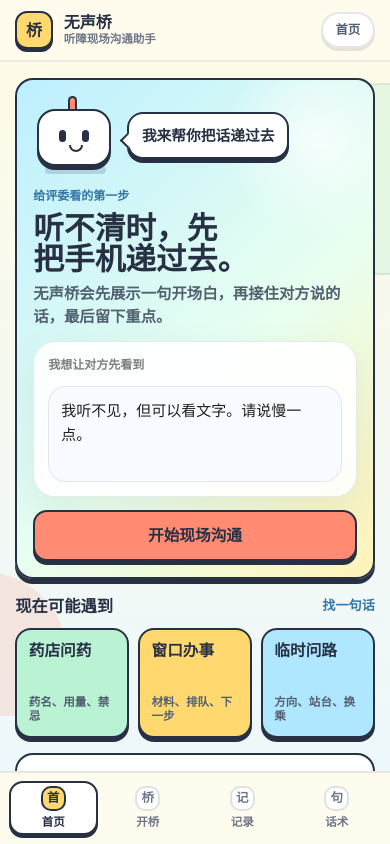
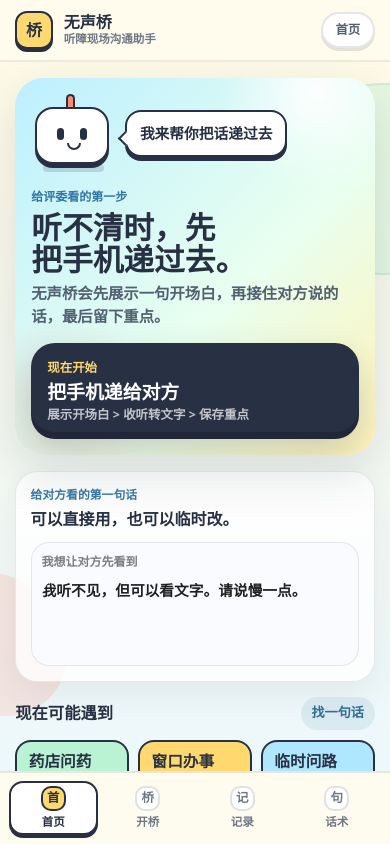
Before and after one commit to Drb-code-ing/SilentBridge, a React (Vite) app in the folder silentbridge-demo/apps/web/: page / in a window 390 px wide. Built offline with nearby package versions, Linux system fonts and the light colour scheme.

Commit message:
polish mobile home and records

```diff
--- a/silentbridge-demo/apps/web/src/features/demo/DemoPage.tsx
+++ b/silentbridge-demo/apps/web/src/features/demo/DemoPage.tsx
@@ -98,7 +98,19 @@ function HomeView({
           <h1>听不清时，先把手机递过去。</h1>
           <p>无声桥会先展示一句开场白，再接住对方说的话，最后留下重点。</p>
         </div>
-        <label className="sb-input-card">
+        <button type="button" className="sb-home-start-button" onClick={onStart}>
+          <span>现在开始</span>
+          <strong>把手机递给对方</strong>
+          <small>展示开场白 &gt; 收听转文字 &gt; 保存重点</small>
+        </button>
+      </section>
+
+      <section className="sb-home-draft-card">
+        <div className="sb-panel-head">
+          <span>给对方看的第一句话</span>
+          <strong>可以直接用，也可以临时改。</strong>
+        </div>
+        <label className="sb-input-card sb-input-card--home">
           <span>我想让对方先看到</span>
           <textarea
             value={messageDraft}
@@ -107,15 +119,12 @@ function HomeView({
             rows={3}
           />
         </label>
-        <button type="button" className="sb-primary-button" onClick={onStart}>
-          开始现场沟通
-        </button>
       </section>
 
       <section className="sb-section">
         <div className="sb-section-title">
           <h2>现在可能遇到</h2>
-          <button type="button" onClick={onOpenPhrases}>找一句话</button>
+          <button type="button" className="sb-section-tool" onClick={onOpenPhrases}>找一句话</button>
         </div>
         <div className="sb-scenario-row" aria-label="常用场景">
           {quickScenarios.map((scenario) => (
@@ -532,8 +541,11 @@ function RecordsView({
               onClick={() => onSelectRecord(record.id)}
             >
               <span>{record.time}</span>
-              <strong>{record.title}</strong>
-              <small>{record.place}</small>
+              <div>
+                <strong>{record.title}</strong>
+                <small>{record.place}</small>
+                <p>{record.summary}</p>
+              </div>
             </button>
           ))}
         </section>
@@ -545,7 +557,8 @@ function RecordsView({
     <div className="sb-view sb-record-detail-view">
       <section className="sb-record-detail-head">
         <button type="button" className="sb-step-back-button" onClick={onBackToList}>
-          返回记录列表
+          <span>←</span>
+          <strong>记录列表</strong>
         </button>
         <span>{selectedRecord.time}</span>
         <button
--- a/silentbridge-demo/apps/web/src/styles/globals.css
+++ b/silentbridge-demo/apps/web/src/styles/globals.css
@@ -214,15 +214,16 @@ button:focus-visible {
 .sb-home-hero {
   position: relative;
   display: grid;
-  gap: 0.82rem;
+  gap: 0.95rem;
   overflow: hidden;
-  border: 2px solid #283044;
-  border-radius: 18px;
+  border: 0;
+  border-radius: 28px;
   background:
-    radial-gradient(circle at 85% 12%, rgba(255, 255, 255, 0.72), transparent 6rem),
+    radial-gradient(circle at 84% 4%, rgba(255, 255, 255, 0.92), transparent 6rem),
+    radial-gradient(circle at 12% 88%, rgba(255, 139, 114, 0.2), transparent 6rem),
     linear-gradient(135deg, #bdefff 0%, #e8fff0 58%, #fff3b8 100%);
   padding: 1rem;
-  box-shadow: 0 5px 0 #283044;
+  box-shadow: 0 18px 50px rgba(40, 48, 68, 0.14);
 }
 
 .sb-hero-art {
@@ -319,6 +320,55 @@ button:focus-visible {
   font-weight: 950;
   line-height: 1.28;
   box-shadow: 0 4px 0 #283044;
+}
+
+.sb-home-start-button {
+  display: grid;
+  gap: 0.25rem;
+  min-height: 5.8rem;
+  border: 0;
+  border-radius: 24px;
+  background: #283044;
+  color: #ffffff;
+  padding: 1rem;
+  text-align: left;
+  box-shadow: inset 0 -7px 0 rgba(0, 0, 0, 0.18), 0 16px 36px rgba(40, 48, 68, 0.2);
+  transition:
+    transform 160ms ease,
+    box-shadow 160ms ease;
+}
+
+.sb-home-start-button:active {
+  transform: scale(0.985);
+}
+
+.sb-home-start-button span {
+  color: #ffd96f;
+  font-size: 0.78rem;
+  font-weight: 950;
+}
+
+.sb-home-start-button strong {
+  font-size: 1.18rem;
+  font-weight: 950;
+  line-height: 1.08;
+}
+
+.sb-home-start-button small {
+  color: rgba(255, 255, 255, 0.72);
+  font-size: 0.78rem;
+  font-weight: 820;
+  line-height: 1.35;
+}
+
+.sb-home-draft-card {
+  display: grid;
+  gap: 0.7rem;
+  border: 1px solid rgba(40, 48, 68, 0.1);
+  border-radius: 22px;
+  background: rgba(255, 255, 255, 0.78);
+  padding: 0.9rem;
+  box-shadow: 0 12px 34px rgba(40, 48, 68, 0.08);
 }
 
 .sb-speech-bubble::before {
@@ -418,11 +468,12 @@ button:focus-visible {
   font-weight: 950;
 }
 
-.sb-section-title button {
+.sb-section-tool {
   border: 0;
-  background: transparent;
-  color: #3476a8;
-  padding: 0;
+  border-radius: 999px;
+  background: rgba(52, 118, 168, 0.1);
+  color: #2f6d95;
+  padding: 0.42rem 0.68rem;
   font-size: 0.82rem;
   font-weight: 950;
 }
@@ -443,6 +494,9 @@ button:focus-visible {
   padding: 0.72rem;
   text-align: left;
   box-shadow: 0 4px 0 #283044;
+  transition:
+    transform 160ms ease,
+    box-shadow 160ms ease;
 }
 
 .sb-scenario-card--sky {
@@ -905,39 +959,57 @@ button:focus-visible {
 
 .sb-record-list {
   display: grid;
-  gap: 0.5rem;
+  gap: 0.62rem;
 }
 
 .sb-record-row {
-  display: grid;
-  grid-template-columns: 4.6rem 1fr;
-  gap: 0.12rem 0.7rem;
+  display: flex;
+  gap: 0.78rem;
   align-items: center;
-  border: 2px solid rgba(40, 48, 68, 0.18);
-  border-radius: 16px;
-  background: #ffffff;
-  color: #283044;
-  padding: 0.72rem;
+  border: 1px solid rgba(40, 48, 68, 0.1);
+  border-radius: 20px;
+  background: rgba(255, 255, 255, 0.84);
+  color: #283044;
+  padding: 0.82rem;
   text-align: left;
+  box-shadow: 0 12px 32px rgba(40, 48, 68, 0.08);
+  transition:
+    transform 160ms ease,
+    background 160ms ease,
+    box-shadow 160ms ease;
 }
 
 .sb-record-row.is-active {
-  border-color: #283044;
-  background: #aee7ff;
-  box-shadow: 0 3px 0 #283044;
-}
-
-.sb-record-row span {
-  grid-row: span 2;
+  border-color: rgba(52, 118, 168, 0.28);
+  background: #dff5ff;
+  box-shadow: 0 16px 38px rgba(52, 118, 168, 0.16);
+}
+
+.sb-record-row > span {
+  display: grid;
+  width: 3.9rem;
+  min-height: 3.9rem;
+  flex: 0 0 auto;
+  place-items: center;
+  border-radius: 18px;
+  background: rgba(40, 48, 68, 0.06);
   color: #536072;
+  padding: 0.45rem;
+  text-align: center;
   font-size: 0.72rem;
   font-weight: 900;
   line-height: 1.2;
 }
 
+.sb-record-row div {
+  display: grid;
+  min-width: 0;
+  gap: 0.16rem;
+}
+
 .sb-record-row strong {
   color: #283044;
-  font-size: 0.95rem;
+  font-size: 1rem;
   font-weight: 950;
 }
 
@@ -947,10 +1019,26 @@ button:focus-visible {
   font-weight: 820;
 }
 
+.sb-record-row p {
+  display: -webkit-box;
+  margin: 0.14rem 0 0;
+  overflow: hidden;
+  -webkit-box-orient: vertical;
+  -webkit-line-clamp: 2;
+  color: #647083;
+  font-size: 0.78rem;
+  font-weight: 760;
+  line-height: 1.42;
+}
+
 .sb-record-detail {
   display: grid;
   gap: 0.72rem;
-  padding: 0.92rem;
+  padding: 1rem;
+  border: 0;
+  border-radius: 26px;
+  background: rgba(255, 255, 255, 0.82);
+  box-shadow: 0 18px 48px rgba(40, 48, 68, 0.1);
 }
 
 .sb-record-detail-view {
@@ -973,17 +1061,17 @@ button:focus-visible {
 
 .sb-record-action-bar {
   position: sticky;
-  bottom: 0;
+  bottom: 0.62rem;
   z-index: 3;
   display: grid;
   grid-template-columns: 1fr 1fr;
   gap: 0.55rem;
-  border: 2px solid rgba(40, 48, 68, 0.16);
-  border-radius: 18px;
-  background: rgba(255, 253, 243, 0.94);
+  border: 1px solid rgba(40, 48, 68, 0.1);
+  border-radius: 22px;
+  background: rgba(255, 251, 238, 0.9);
   padding: 0.62rem;
-  box-shadow: 0 -8px 22px rgba(40, 48, 68, 0.08);
-  backdrop-filter: blur(10px);
+  box-shadow: 0 1rem 2.5rem rgba(40, 48, 68, 0.16);
+  backdrop-filter: blur(18px);
 }
 
 .sb-next-step {
@@ -1418,6 +1506,27 @@ button:focus-visible {
   background: rgba(255, 255, 255, 0.92);
 }
 
+.sb-input-card--home {
+  gap: 8px;
+  padding: 10px;
+  border-radius: 18px;
+  background: rgba(248, 251, 255, 0.86);
+  box-shadow: none;
+}
+
+.sb-input-card--home textarea {
+  min-height: 4.75rem;
+  border: 0;
+  background: transparent;
+  padding: 0;
+  font-size: 0.92rem;
+  font-weight: 780;
+}
+
+.sb-input-card--home textarea:focus {
+  box-shadow: none;
+}
+
 .sb-step-back-button {
   display: inline-flex;
   align-items: center;
```
